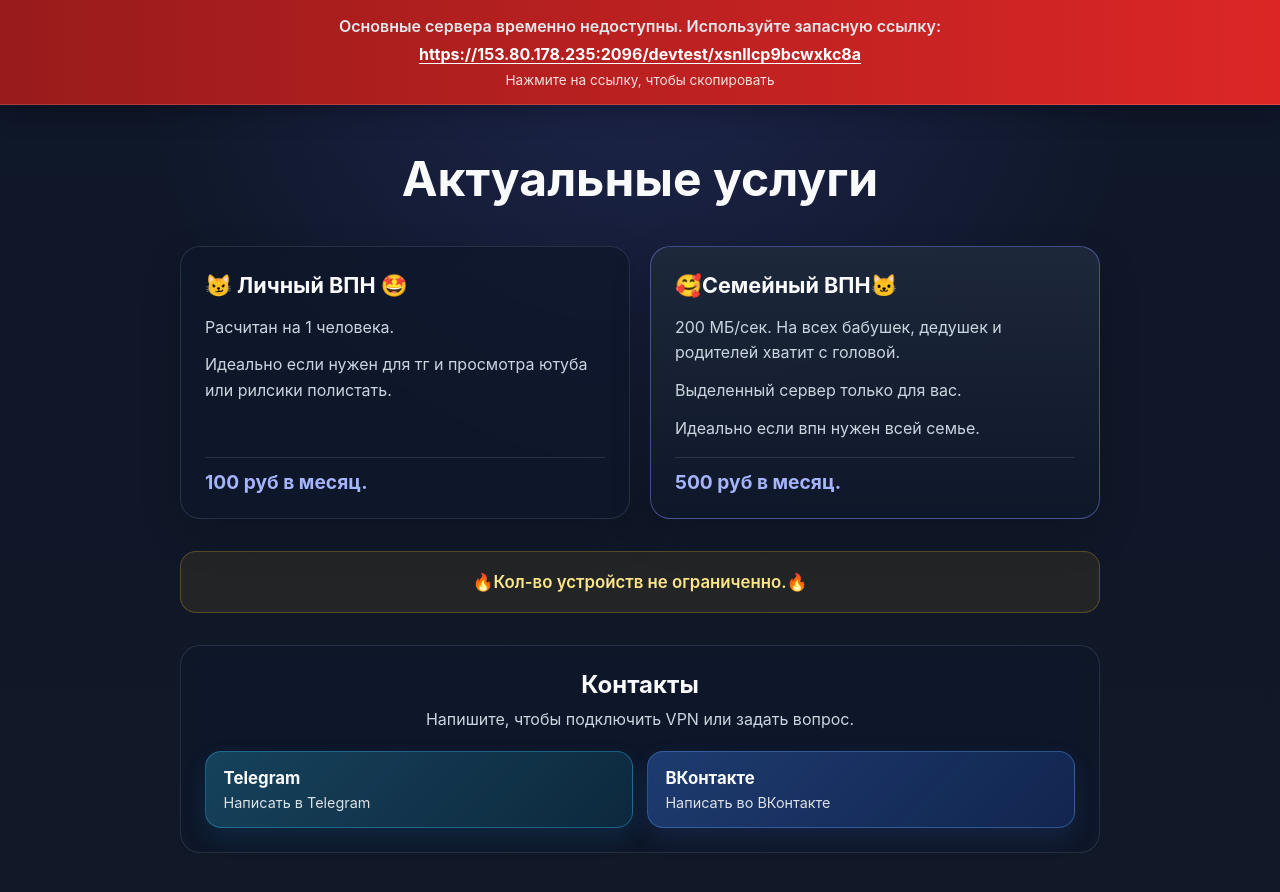
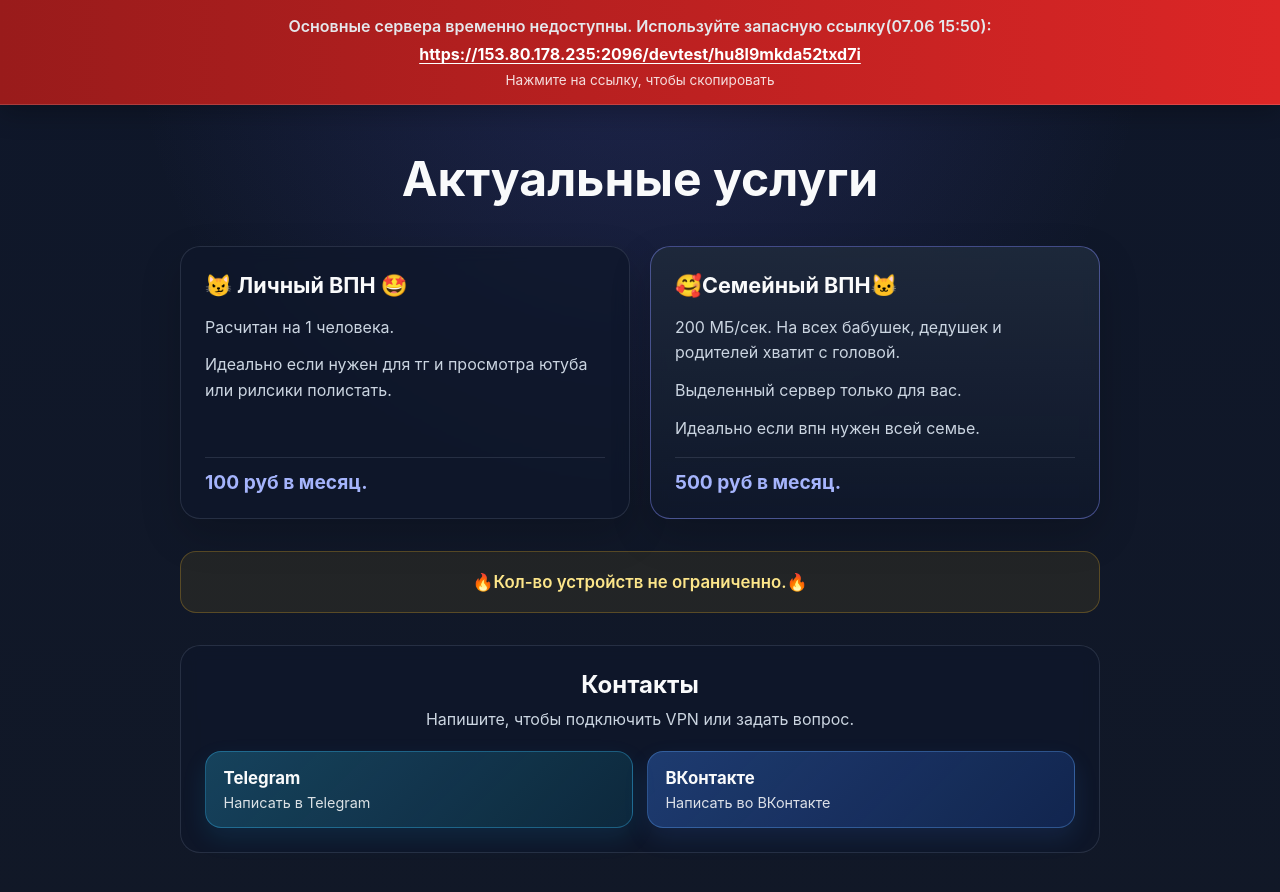
Before and after one commit to JolimJostar/vpn-ot-yana, a React (Create React App) app: page / in a window 1280 px wide. Shown: the top 892 px of the page. Built offline with nearby package versions, Linux system fonts and the light colour scheme.

Commit message:
new link

```diff
--- a/src/config.ts
+++ b/src/config.ts
@@ -6,7 +6,7 @@ export const siteConfig = {
   emergency: {
     /** Включите true, когда основной сервер недоступен */
     enabled: true,
-    message: 'Основные сервера временно недоступны. Используйте запасную ссылку:',
-    backupUrl: 'https://153.80.178.235:2096/devtest/xsnllcp9bcwxkc8a',
+    message: 'Основные сервера временно недоступны. Используйте запасную ссылку(07.06 15:50):',
+    backupUrl: 'https://153.80.178.235:2096/devtest/hu8l9mkda52txd7i',
   },
 };
```
